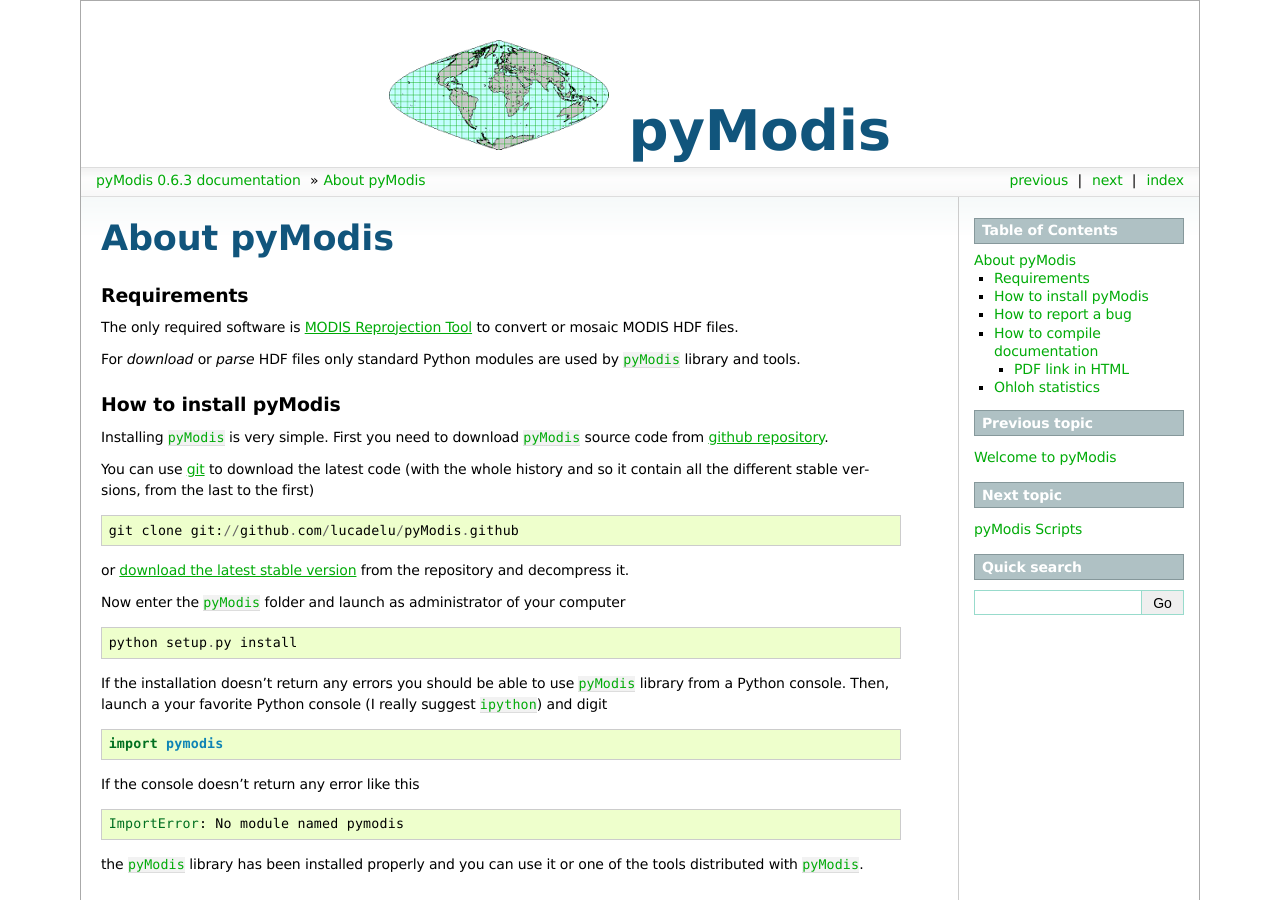
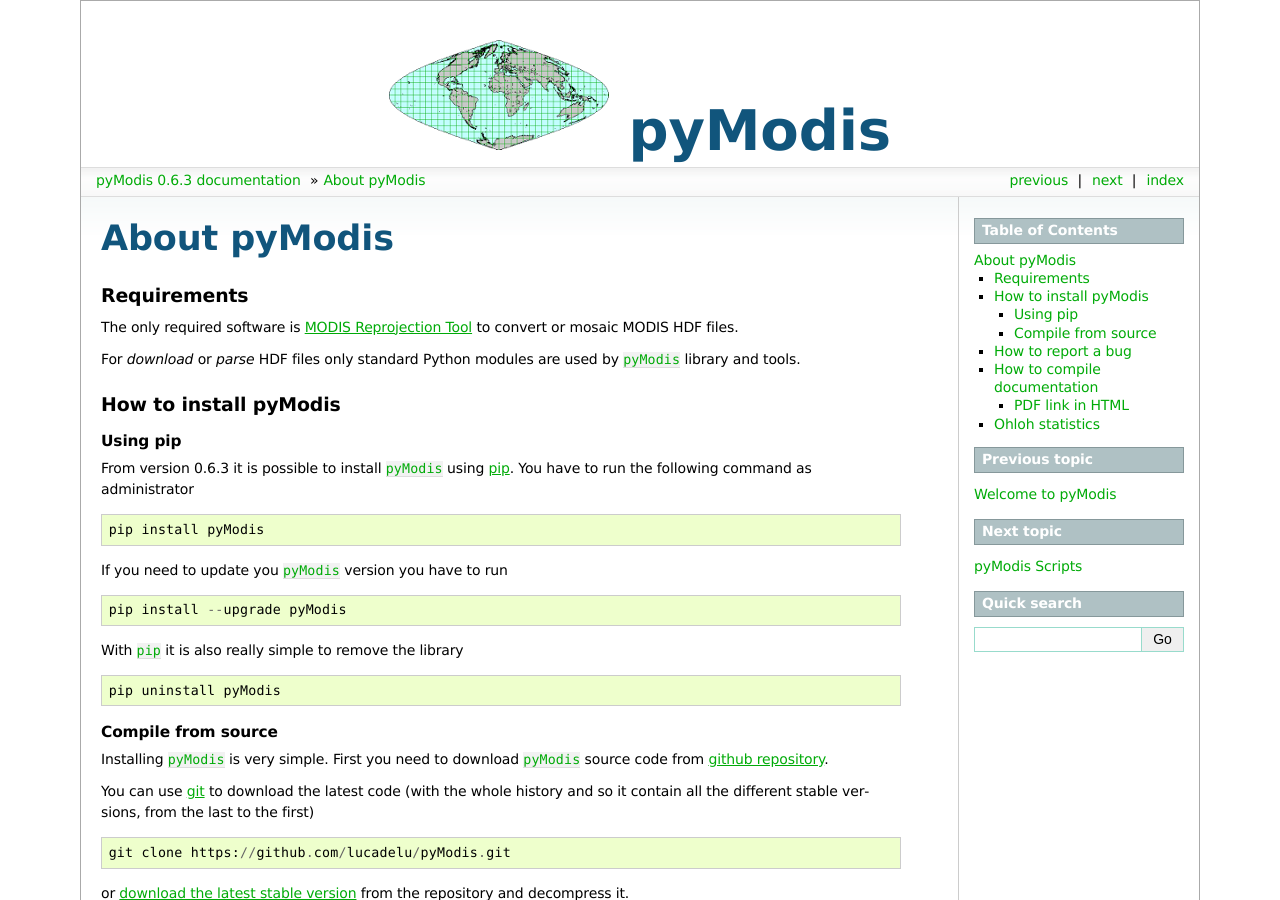
Before and after one commit to lucadelu/pyModis, a Sphinx documentation site: the page built from docs/source/info.rst, in a window 1280 px wide and 900 px high. Built offline with Sphinx 7.4.7, drawn with Linux system fonts in a browser that asks for light colours; formulas are drawn with MathJax 3; a script that is not in the unit is left out; comment, search, counter and statistics services are not loaded; the version number is read from the project's files by our own code.

Commit message:
add documentation about pip installation

```diff
--- a/docs/source/info.rst
+++ b/docs/source/info.rst
@@ -13,6 +13,32 @@
 How to install pyModis
 -----------------------
 
+Using pip
+^^^^^^^^^^^^^^
+
+From version 0.6.3 it is possible to install ``pyModis`` using
+`pip <https://pypi.python.org/pypi/pip>`_. You have to run the following
+command as administrator
+
+::
+
+  pip install pyModis
+
+If you need to update you ``pyModis`` version you have to run
+
+::
+
+  pip install --upgrade pyModis
+
+With ``pip`` it is also really simple to remove the library
+
+::
+
+  pip uninstall pyModis
+
+Compile from source
+^^^^^^^^^^^^^^^^^^^^^^
+
 Installing ``pyModis`` is very simple. First you need to download ``pyModis``
 source code from `github repository <https://github.com/lucadelu/pyModis>`_.
 
@@ -20,7 +46,7 @@
 (with the whole history and so it contain all the different stable versions,
 from the last to the first) ::
 
-    git clone git://github.com/lucadelu/pyModis.github
+    git clone https://github.com/lucadelu/pyModis.git
 
 or `download the latest stable version <https://github.com/lucadelu/pyModis/tags>`_
 from the repository and decompress it.
```
